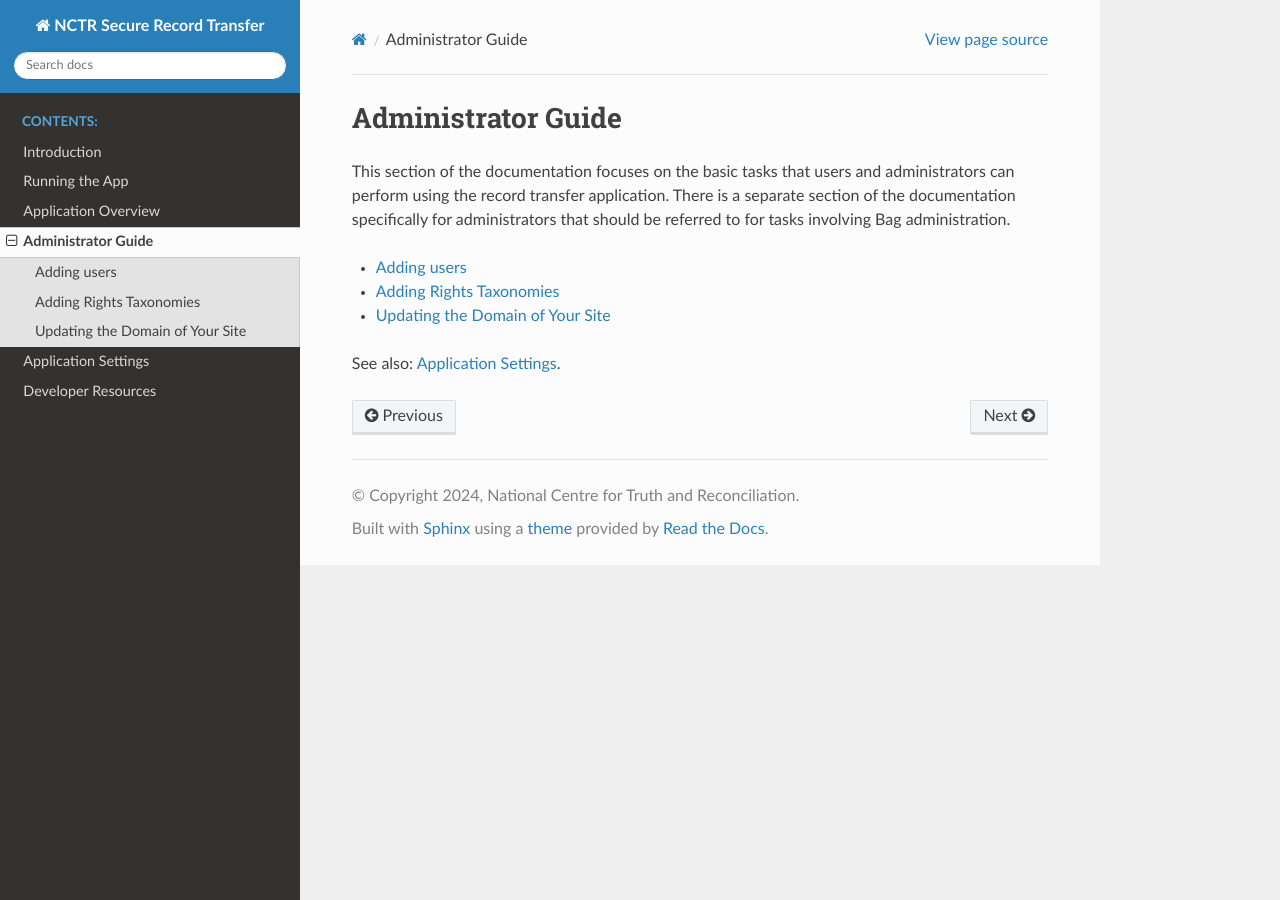
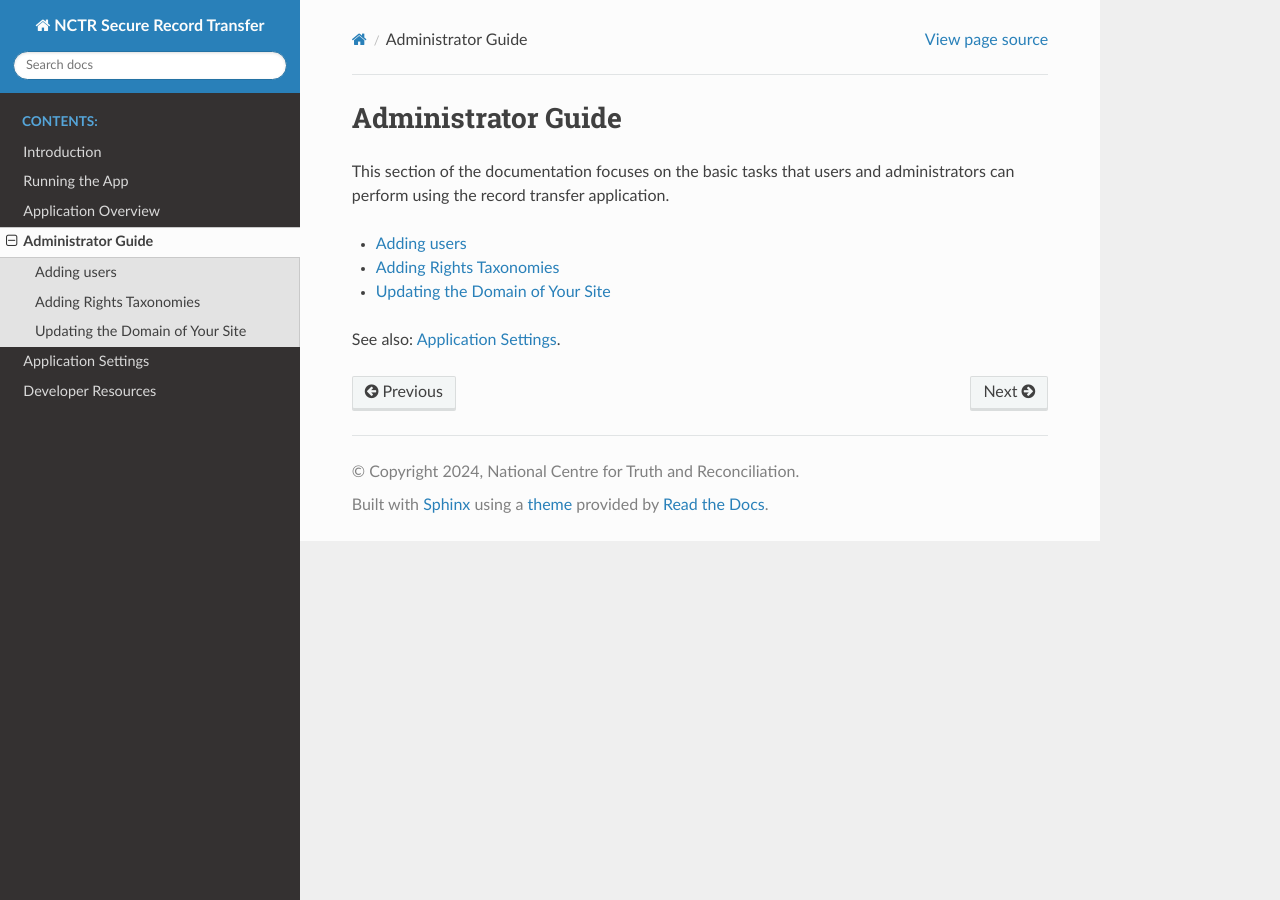
Before and after one commit to NationalCentreTruthReconciliation/Secure-Record-Transfer, a Sphinx documentation site: the page built from docs/admin_guide/index.rst, in a window 1280 px wide. Built offline with Sphinx 7.4.7 and the Read the Docs theme 3.1.0, drawn with Linux system fonts in a browser that asks for light colours.

Commit message:
Remove redundant sentence

```diff
--- a/docs/admin_guide/index.rst
+++ b/docs/admin_guide/index.rst
@@ -2,8 +2,7 @@ Administrator Guide
 ===================
 
 This section of the documentation focuses on the basic tasks that users and administrators can
-perform using the record transfer application. There is a separate section of the documentation
-specifically for administrators that should be referred to for tasks involving Bag administration.
+perform using the record transfer application.
 
 .. toctree::
     :maxdepth: 1
```
